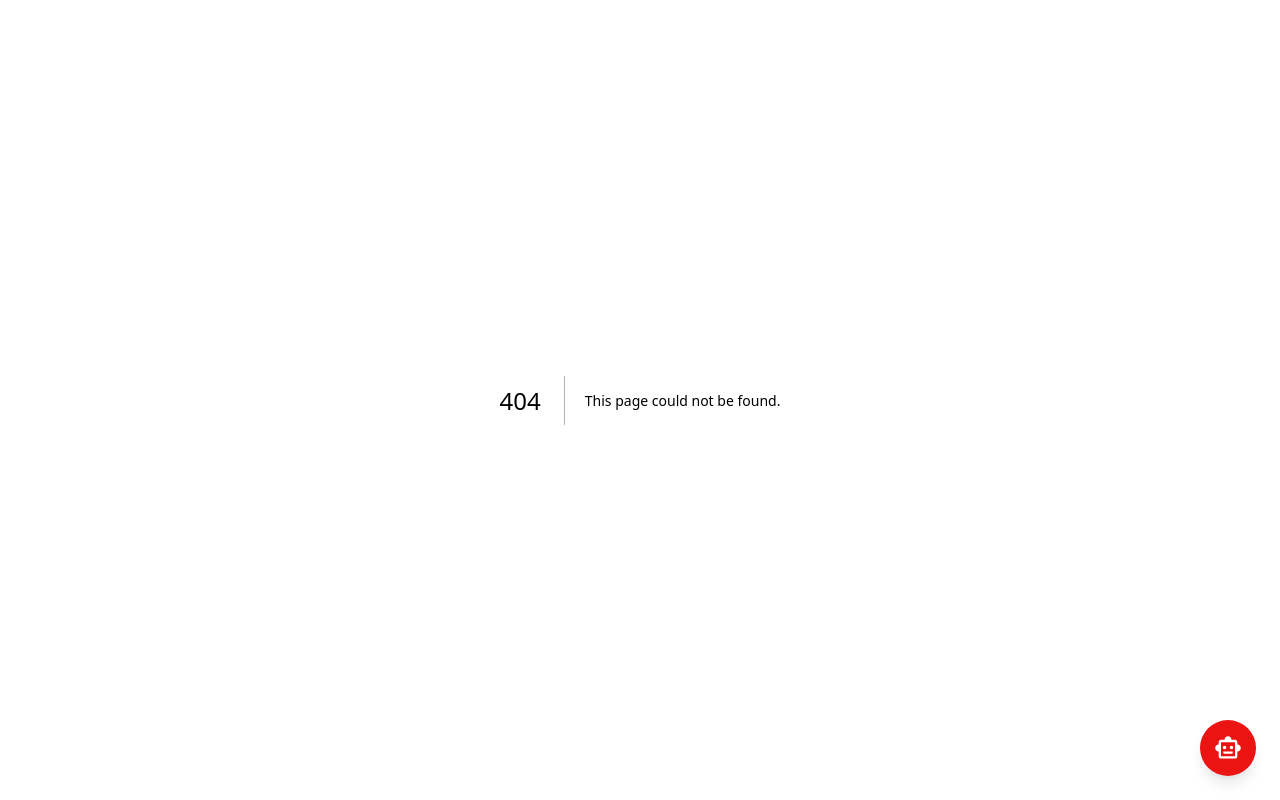
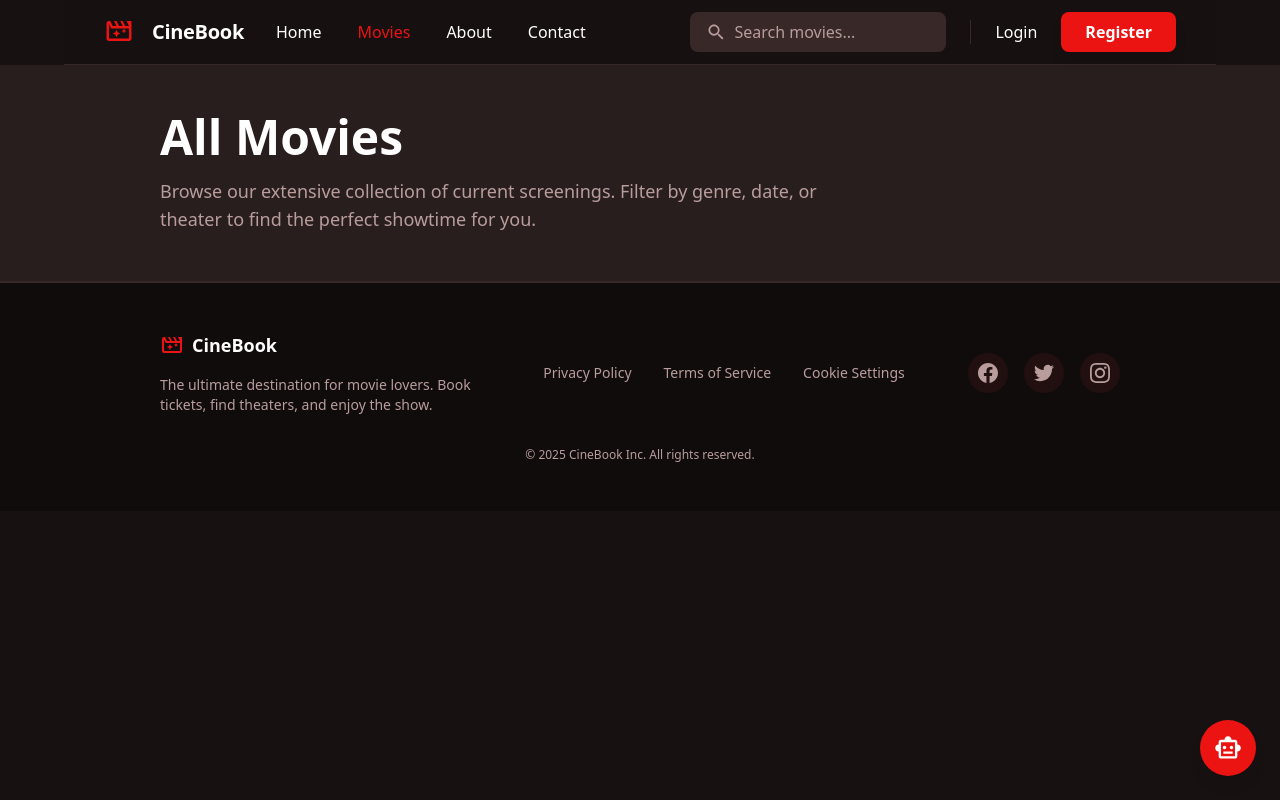
Before and after one commit to puvanakopis/CineBook, a Next.js app in the folder frontend/: page /movies in a window 1280 px wide. Before the commit this address had no page. Built offline with nearby package versions, Linux system fonts and the light colour scheme.

Commit message:
create Movie Header in Movie page

```diff
--- /dev/null
+++ b/frontend/app/movies/page.tsx
@@ -0,0 +1,15 @@
+"use client";
+
+import Footer from "@/components/Footer";
+import Navbar from "@/components/Navbar";
+import MovieHeader from "@/containers/movies/Header";
+
+export default function Movies() {
+  return (
+    <div>
+      <Navbar />
+      <MovieHeader />
+      <Footer />
+    </div>
+  );
+}
--- /dev/null
+++ b/frontend/containers/movies/Header.tsx
@@ -0,0 +1,17 @@
+const MovieHeader = () => {
+    return (
+        <div className="relative py-12 px-4 md:px-10 lg:px-20 bg-surface-dark border-b border-[#392828]">
+            <div className="w-full mx-auto  md:px-10 lg:px-20 relative z-20 max-w-[1400px] mx-auto">
+                <h1 className="text-3xl md:text-5xl font-black text-white mb-4">
+                    All Movies
+                </h1>
+                <p className="text-text-secondary max-w-2xl text-lg">
+                    Browse our extensive collection of current screenings. Filter by genre,
+                    date, or theater to find the perfect showtime for you.
+                </p>
+            </div>
+        </div>
+    );
+};
+
+export default MovieHeader;
```
